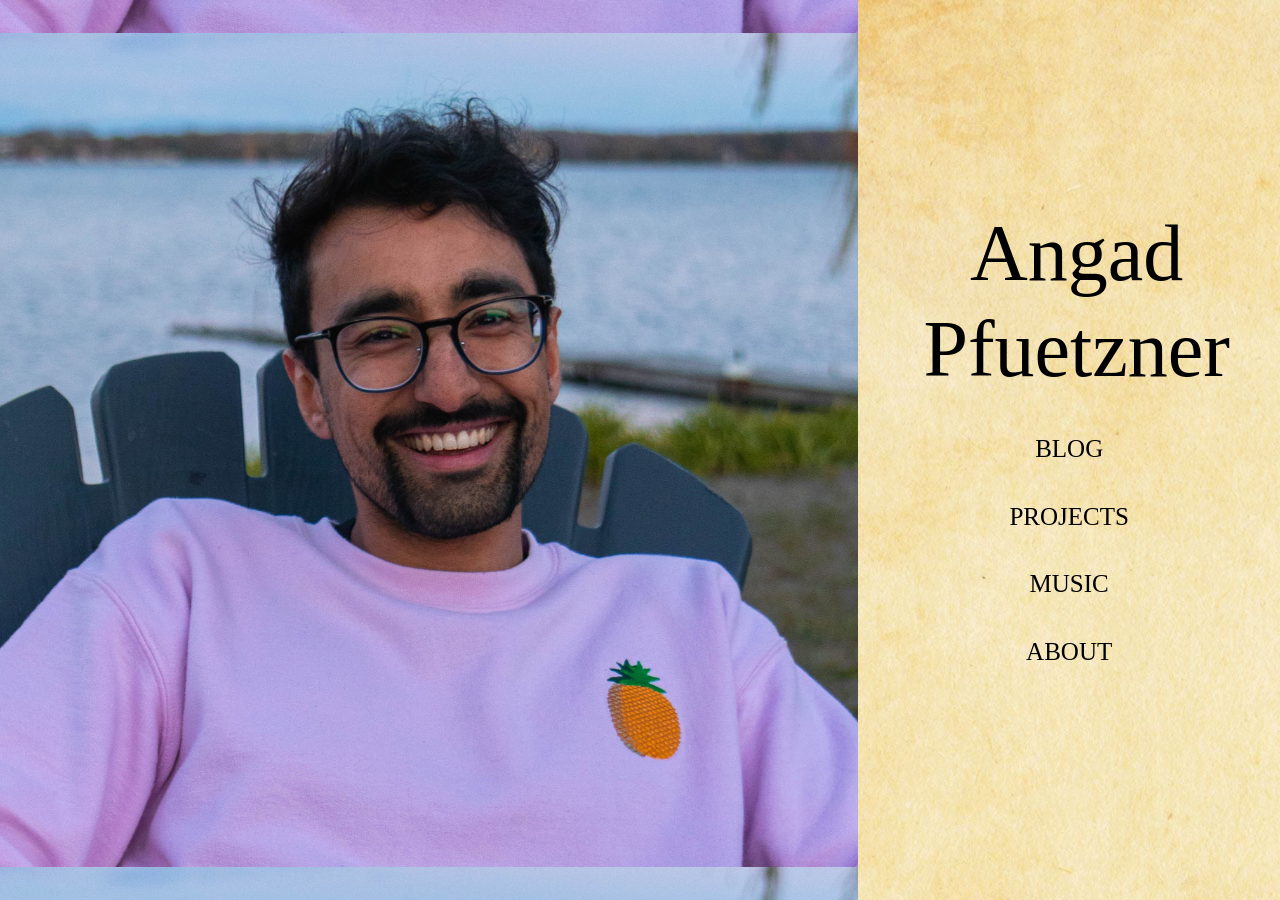
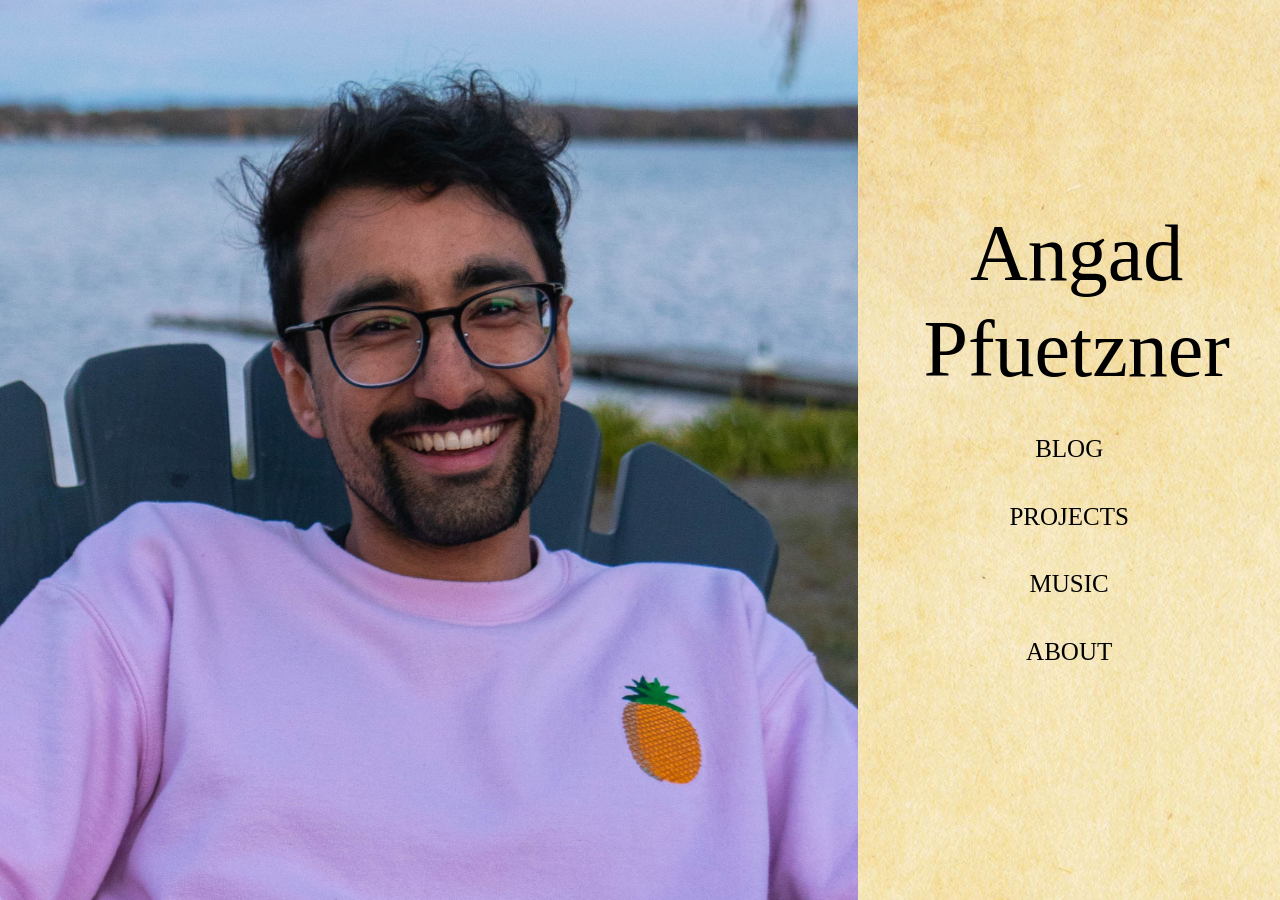
Before and after one commit to Angad99/Angad99.github.io, a Jekyll site: the page built from index.html, in a window 1280 px wide. Built offline with Jekyll 4.4.1, drawn with Linux system fonts in a browser that asks for light colours; some web fonts are replaced.

Commit message:
cover background-size img

```diff
--- a/_sass/homepage.scss
+++ b/_sass/homepage.scss
@@ -34,7 +34,7 @@
 	padding: 0;
 	background-position: center center;
 	background-image: url("/images/AngadSmile2.jpg");
-	background-size: 100% auto;
+	background-size: cover;
 }
 
 .row {
```
